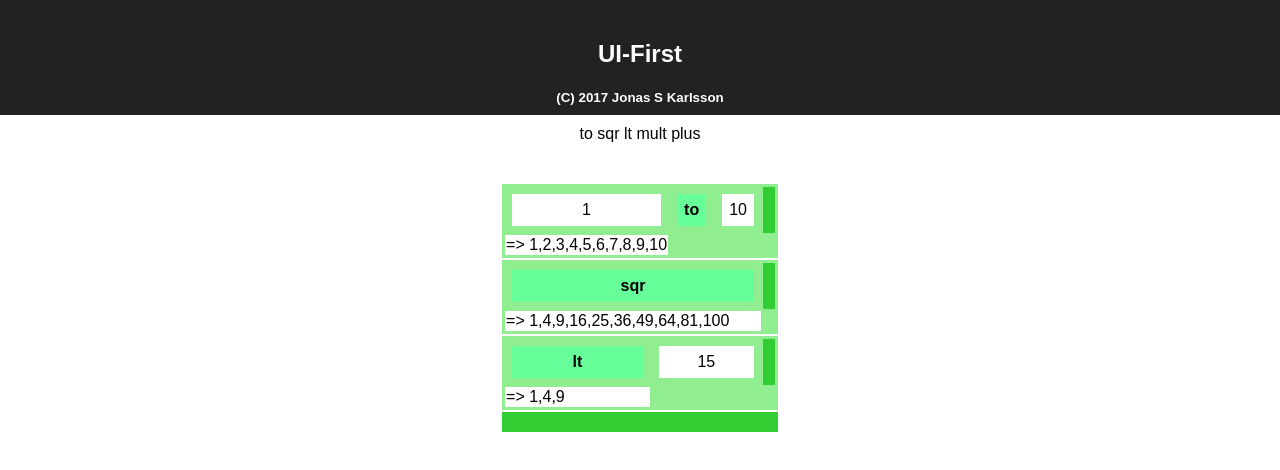
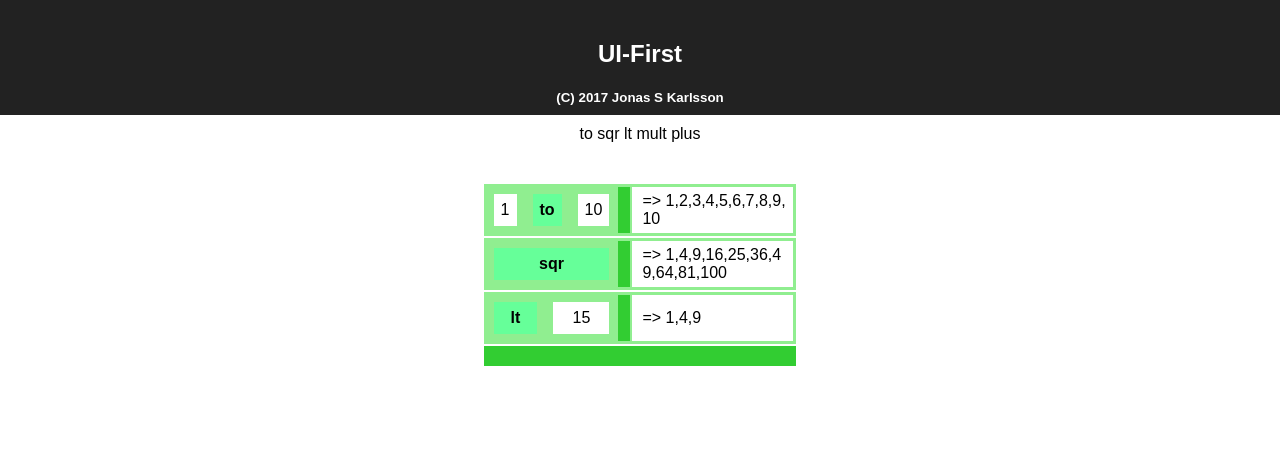
Before and after one commit to yesco/UI-First, a React (Create React App) app in the folder hello-world/: page / in a window 1280 px wide. Shown: the top 470 px of the page. Built offline with nearby package versions, Linux system fonts and the light colour scheme.

Commit message:
show results on right side

```diff
--- a/hello-world/src/App.js
+++ b/hello-world/src/App.js
@@ -69,11 +69,23 @@ function Program(props) {
     //cols.push(<td></td>); // make sure there are always two+ columns, otherwise the add will be wide
     cols.push(<td key='new' onClick={add} title="Add" style={{background: 'limegreen', width: '10px'}}>&nbsp;</td>);
 
-    return (
+    if (0) return (
       <center>
         <table style={{width: '100%'}}><tbody>
            <tr style={{background: ''}}>{cols}</tr>
            <tr style={{align: 'center', background: 'white'}}><td>{props.res ? '=> '+ props.res : '' }</td></tr>
+        </tbody></table>
+      </center>
+    );
+    return (
+      <center>
+        <table style={{width: '100%'}}><tbody>
+           <tr style={{background: ''}}>
+             {cols}
+             <td style={{paddingLeft: '10px', width: '150px', maxWidth: '150px', align: 'center', background: 'white', overflow: 'auto', wordBreak: 'break-all'}}>
+               {props.res ? '=> '+ props.res : '' }
+             </td>
+           </tr>
         </tbody></table>
       </center>
     );
```
